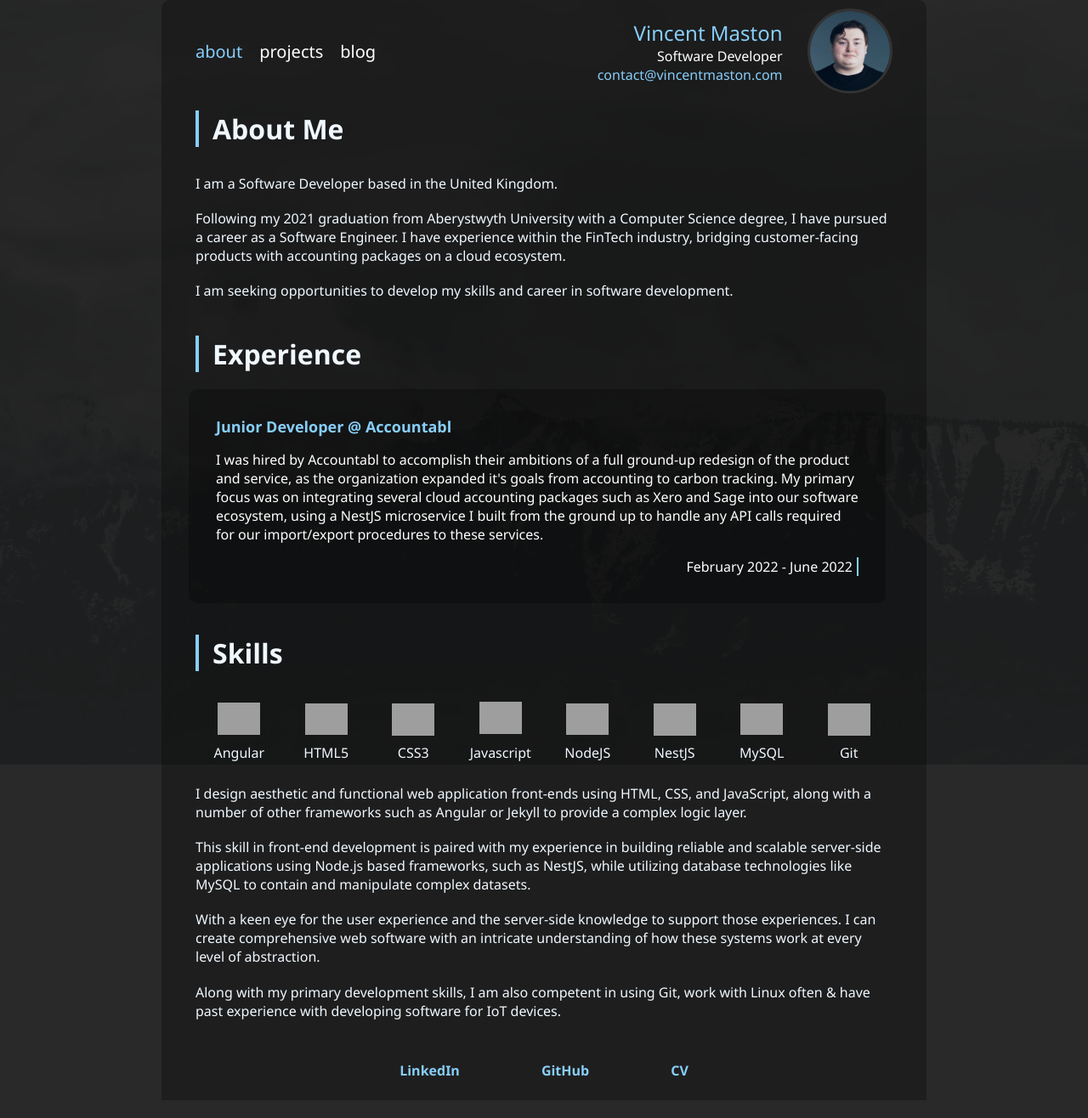
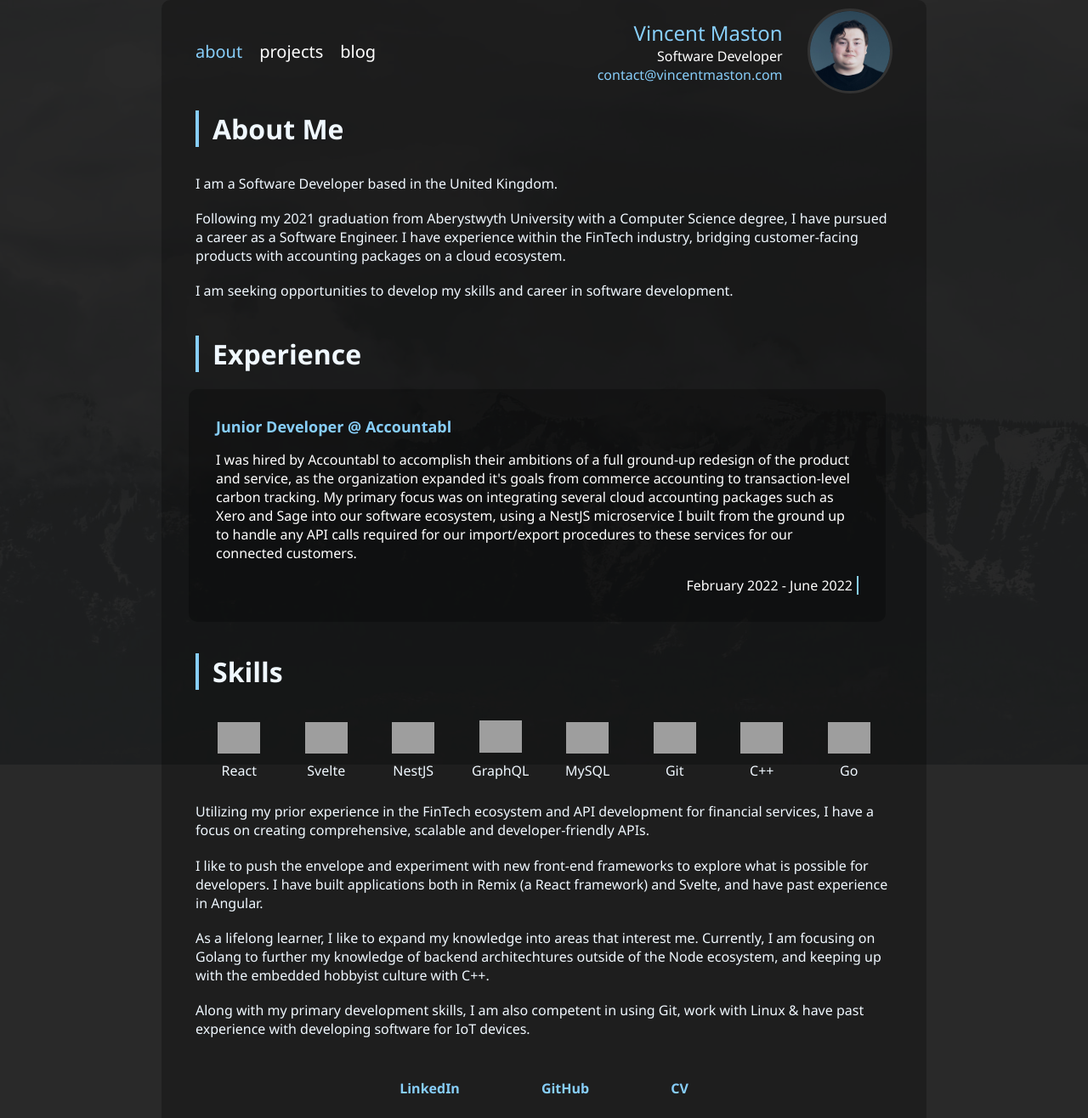
Before and after one commit to VMaston/vmaston.github.io, a Jekyll site: the page built from index.md, in a window 1280 px wide, cut to the strip 0-1316 px from the top of the page. Shown: the whole strip at 85% size. Built offline with Jekyll 4.4.1, drawn with Linux system fonts in a browser that asks for light colours; before the commit the page ends 1295 px from its top, so only the background shows below that; grey boxes are pictures that could not be loaded.

Commit message:
Rewrites

```diff
--- a/index.md
+++ b/index.md
@@ -31,7 +31,7 @@ I am seeking opportunities to develop my skills and career in software developme
     <div class="blogentry">
         <div class="title">Junior Developer @ Accountabl</div>
         <span class="postDate">February 2022 - June 2022</span>
-        <span class="blurb">I was hired by Accountabl to accomplish their ambitions of a full ground-up redesign of the product and service, as the organization expanded it's goals from accounting to carbon tracking. My primary focus was on integrating several cloud accounting packages such as Xero and Sage into our software ecosystem, using a NestJS microservice I built from the ground up to handle any API calls required for our import/export procedures to these services.</span>
+        <span class="blurb">I was hired by Accountabl to accomplish their ambitions of a full ground-up redesign of the product and service, as the organization expanded it's goals from commerce accounting to transaction-level carbon tracking. My primary focus was on integrating several cloud accounting packages such as Xero and Sage into our software ecosystem, using a NestJS microservice I built from the ground up to handle any API calls required for our import/export procedures to these services for our connected customers.</span>
     </div>
 </div>
 
@@ -39,33 +39,23 @@ I am seeking opportunities to develop my skills and career in software developme
 
 <div class="skills-grid">
   <div class="skills-container">
-    <img class="skills-picture" src="https://cdn.jsdelivr.net/gh/devicons/devicon/icons/angularjs/angularjs-original.svg"/>
-    <span>Angular</span>
+    <img class="skills-picture" src="https://cdn.jsdelivr.net/gh/devicons/devicon/icons/react/react-original.svg"/>
+    <span>React</span>
   </div>
 
   <div class="skills-container">
-      <img class="skills-picture" src="https://cdn.jsdelivr.net/gh/devicons/devicon/icons/html5/html5-original.svg"/>
-      <span>HTML5</span>
-  </div>
-
-  <div class="skills-container">
-      <img class="skills-picture" src="https://cdn.jsdelivr.net/gh/devicons/devicon/icons/css3/css3-original.svg"/>
-      <span>CSS3</span>
-  </div>
-
-  <div class="skills-container">
-      <img class="skills-picture" src="https://cdn.jsdelivr.net/gh/devicons/devicon/icons/javascript/javascript-original.svg"/>
-      <span>Javascript</span>
-  </div>
-
-  <div class="skills-container">
-      <img class="skills-picture" src="https://cdn.jsdelivr.net/gh/devicons/devicon/icons/nodejs/nodejs-original.svg"/>
-      <span>NodeJS</span>
+      <img class="skills-picture" src="https://cdn.jsdelivr.net/gh/devicons/devicon/icons/svelte/svelte-original.svg"/>
+      <span>Svelte</span>
   </div>
 
   <div class="skills-container">
       <img class="skills-picture" src="https://cdn.jsdelivr.net/gh/devicons/devicon/icons/nestjs/nestjs-plain.svg"/>
       <span>NestJS</span>
+  </div>
+
+  <div class="skills-container">
+      <img class="skills-picture" src="https://cdn.jsdelivr.net/gh/devicons/devicon/icons/graphql/graphql-plain.svg"/>
+      <span>GraphQL</span>
   </div>
 
   <div class="skills-container">
@@ -78,15 +68,25 @@ I am seeking opportunities to develop my skills and career in software developme
       <span>Git</span>
   </div>
 
+  <div class="skills-container">
+    <img class="skills-picture" src="https://cdn.jsdelivr.net/gh/devicons/devicon/icons/cplusplus/cplusplus-original.svg"/>
+    <span>C++</span>
+  </div>
+
+  <div class="skills-container">
+      <img class="skills-picture" src="https://cdn.jsdelivr.net/gh/devicons/devicon/icons/go/go-original-wordmark.svg"/>
+      <span>Go</span>
+  </div>
+
 </div>
 
-I design aesthetic and functional web application front-ends using HTML, CSS, and JavaScript, along with a number of other frameworks such as Angular or Jekyll to provide a complex logic layer.
+Utilizing my prior experience in the FinTech ecosystem and API development for financial services, I have a focus on creating comprehensive, scalable and developer-friendly APIs.
 
-This skill in front-end development is paired with my experience in building reliable and scalable server-side applications using Node.js based frameworks, such as NestJS, while utilizing database technologies like MySQL to contain and manipulate complex datasets.
+I like to push the envelope and experiment with new front-end frameworks to explore what is possible for developers. I have built applications both in Remix (a React framework) and Svelte, and have past experience in Angular.
 
-With a keen eye for the user experience and the server-side knowledge to support those experiences. I can create comprehensive web software with an intricate understanding of how these systems work at every level of abstraction.
+As a lifelong learner, I like to expand my knowledge into areas that interest me. Currently, I am focusing on Golang to further my knowledge of backend architechtures outside of the Node ecosystem, and keeping up with the embedded hobbyist culture with C++.
 
-Along with my primary development skills, I am also competent in using Git, work with Linux often & have past experience with developing software for IoT devices.
+Along with my primary development skills, I am also competent in using Git, work with Linux & have past experience with developing software for IoT devices.
 
 <div class="contact-flex">
 
```
